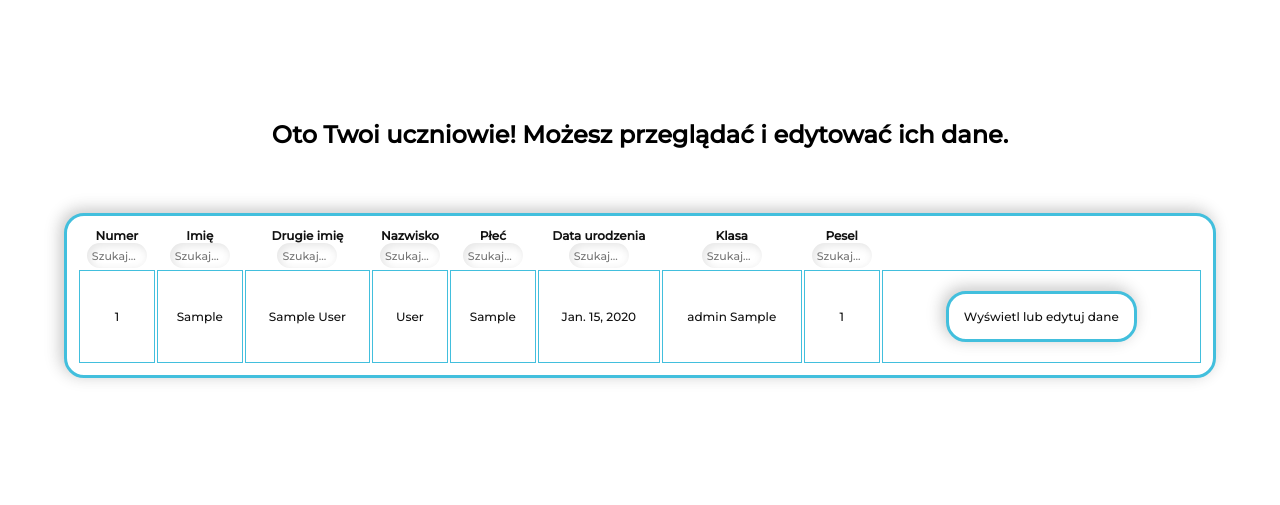
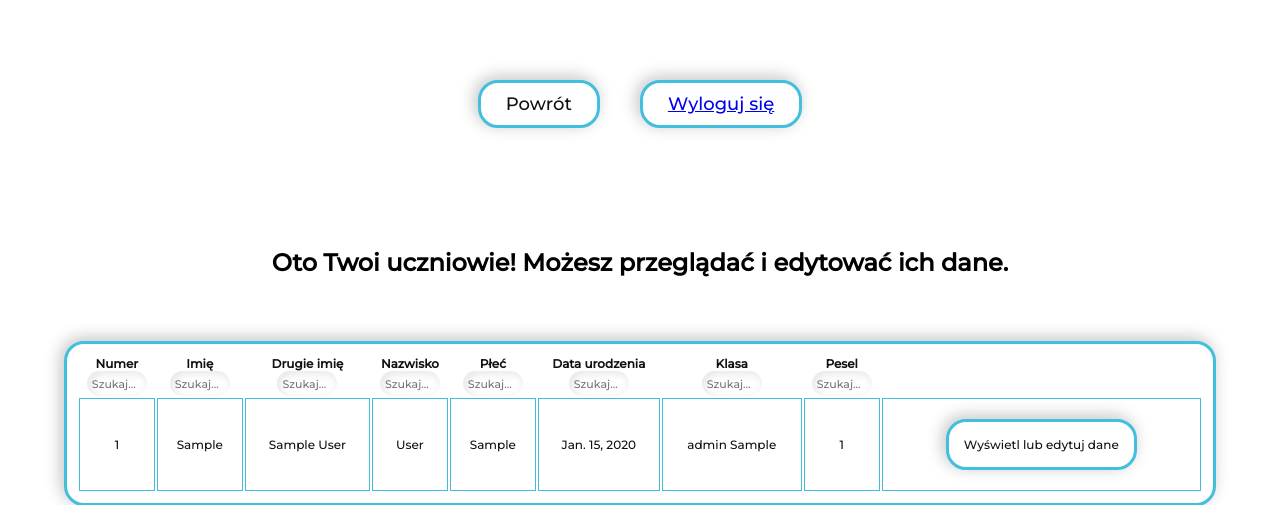
Before and after one commit to Nokciec/school, a Django app: template school/templates/nauczyciel.html in a window 1280 px wide. Shown: the top 505 px of the page. Run offline with Django 3.2, Linux system fonts and the light colour scheme; the template is opened without the code that fills it: values that come from a table or form of the project are taken from there, others are empty; tables that the repository leaves empty hold one stand-in row (values such as "Sample post").

Commit message:
Added logout button.

```diff
--- a/school/templates/nauczyciel.html
+++ b/school/templates/nauczyciel.html
@@ -72,10 +72,19 @@
     <title>Uczniowie - widok nauczyciela</title>
     <link rel="stylesheet" href="/static/searchstyle.css" />
     <link rel="stylesheet" href="/static/style/nauczyciel/css/style.min.css" />
+    <link rel="stylesheet" href="/static/style/administrator2/css/style.min.css" />
   </head>
 
   <body>
     <div class="container">
+      <div class="addEmpl">
+        <button style="margin-right:20px" onclick="goBack()">Powrót</button>
+        <button style="margin-left: 20px" type="submit" action="submit">
+              <a href="https://enigmatic-river-40788.herokuapp.com/login">Wyloguj się</a>
+         </button>
+
+      </div>
+
       <h2>Oto Twoi uczniowie! Możesz przeglądać i edytować ich dane.</h2>
       <table>
         <tr>
@@ -202,6 +211,10 @@ function sortTable() {
   }
 }
 
+function goBack() {
+  window.history.back();
+}
+
 sortTable();
 </script>
   </body>
```
